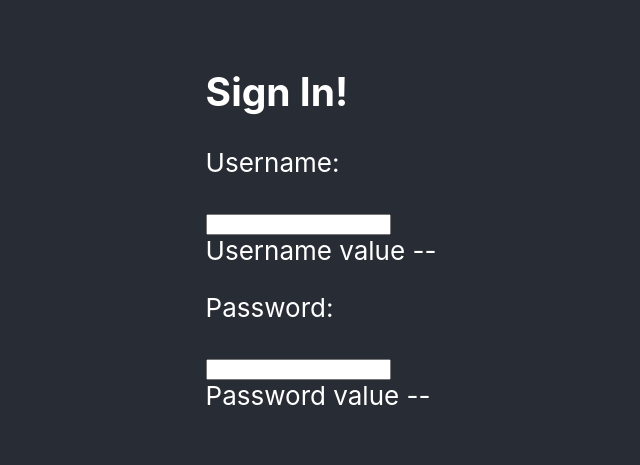
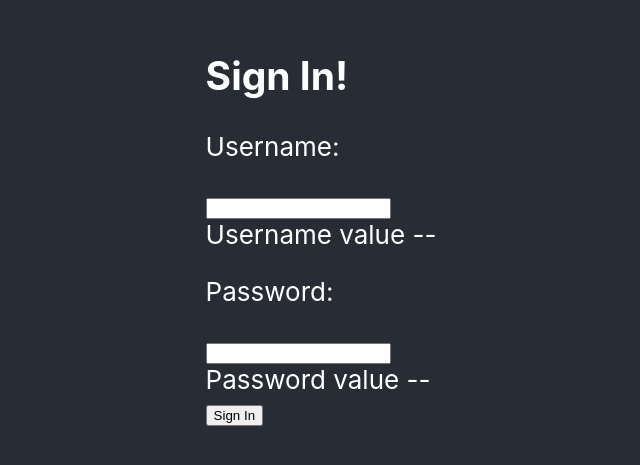
Before and after one commit to gragollier/EECS647-Project, a React (Create React App) app: page / in a window 1280 px wide. Shown: the part 177-642 px from the top of the page, without its empty margins (319-959 px from the left). Built offline with nearby package versions, Linux system fonts and the light colour scheme.

Commit message:
Checkpoint 2

```diff
--- a/src/App.tsx
+++ b/src/App.tsx
@@ -1,13 +1,21 @@
-import React from 'react';
+import React, { useState } from 'react';
 import './App.css';
 
 import SignIn from './SignIn';
 
 function App() {
+  const [signedIn, setSignedIn] = useState(false);
+
   return (
     <div className="App">
       <header className="App-header">
-        <SignIn />
+        {!signedIn ? (
+          <SignIn setSignedIn={setSignedIn} />
+        ) : (
+          <p>
+            You're signed in!
+          </p>
+        )}
       </header>
     </div>
   );
--- a/src/SignIn.tsx
+++ b/src/SignIn.tsx
@@ -1,6 +1,12 @@
 import React, { useState } from 'react';
 
-const SignIn = () => {
+type Props = {
+  setSignedIn: (b: boolean) => void,
+}
+
+const SignIn = (props: Props) => {
+  const { setSignedIn } = props;
+
   const [username, setUsername] = useState('');
   const [password, setPassword] = useState('');
 
@@ -10,6 +16,12 @@ const SignIn = () => {
 
   const changePassword = (event: any) => {
     setPassword(event.target.value);
+  }
+
+  const handleClick = (event: any) => {
+    if (username && password) {
+      setSignedIn(true);
+    }
   }
 
   return (
@@ -29,6 +41,10 @@ const SignIn = () => {
       <input type="password" value={password} onChange={changePassword} />
       <br />
       Password value -- {password}
+      <br />
+      <button onClick={handleClick}>
+        Sign In
+      </button>
     </div>
   )
 };
```
